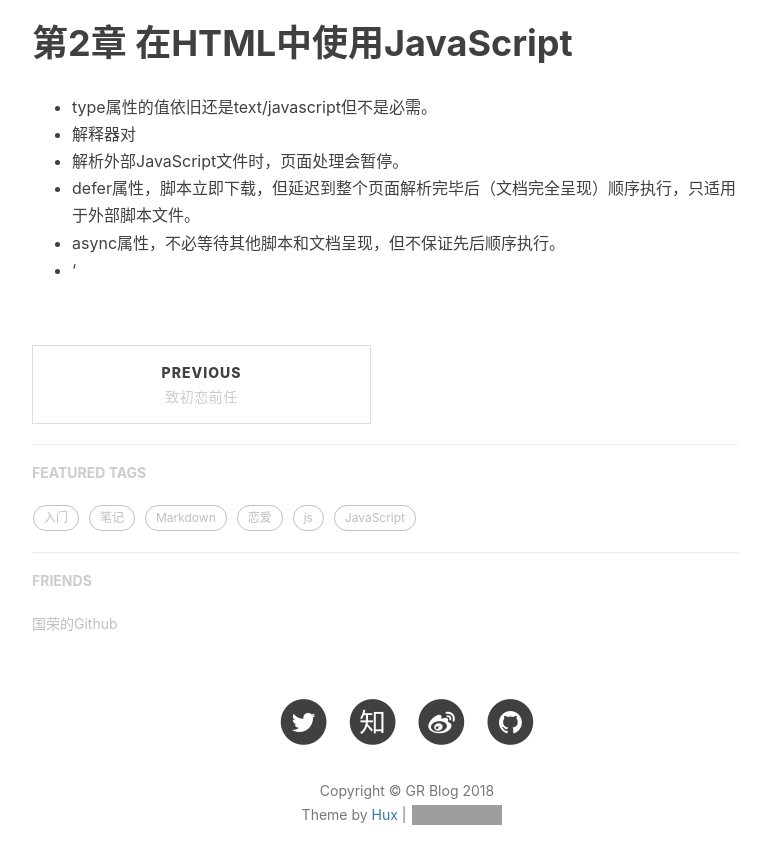
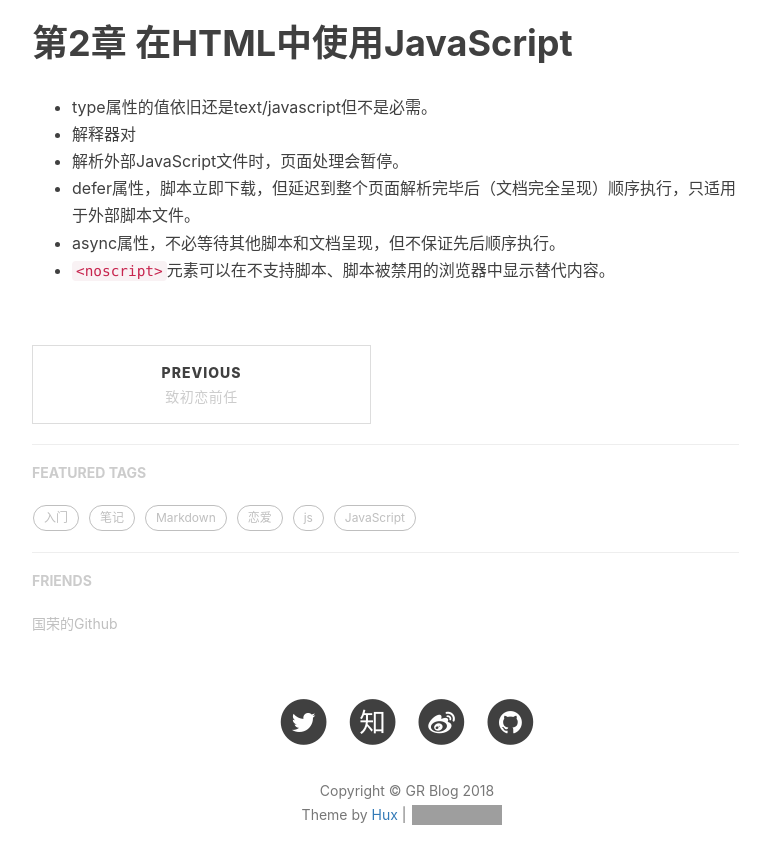
Before and after one commit to wangguorong1996/wangguorong1996.github.io, a Jekyll site: the page built from _posts/2018-5-8-JavaScript1.markdown, in a window 1280 px wide and 900 px high, scrolled down 1627 px. Shown: the top 864 px of the window, without its empty margins (233-1003 px from the left). Built offline with Jekyll 4.4.1, drawn with Linux system fonts in a browser that asks for light colours; nearby versions of some CDN libraries; comment, search, counter and statistics services are not loaded; grey boxes are pictures that could not be loaded.

Commit message:
Update 2018-5-8-JavaScript1.markdown

```diff
--- a/_posts/2018-5-8-JavaScript1.markdown
+++ b/_posts/2018-5-8-JavaScript1.markdown
@@ -44,4 +44,4 @@ tags:
 - 解析外部JavaScript文件时，页面处理会暂停。
 - defer属性，脚本立即下载，但延迟到整个页面解析完毕后（文档完全呈现）顺序执行，只适用于外部脚本文件。
 - async属性，不必等待其他脚本和文档呈现，但不保证先后顺序执行。
-- ‘<noscript>’元素可以在不支持脚本、脚本被禁用的浏览器中显示替代内容。
+- `<noscript>`元素可以在不支持脚本、脚本被禁用的浏览器中显示替代内容。
```
